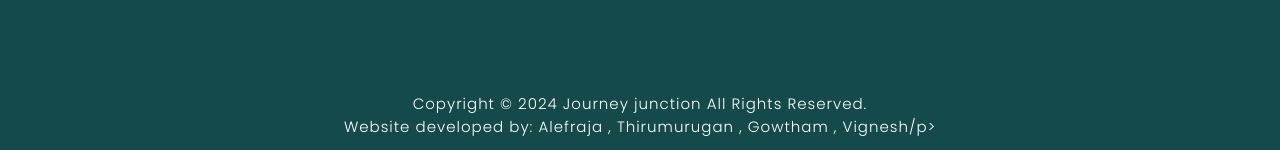
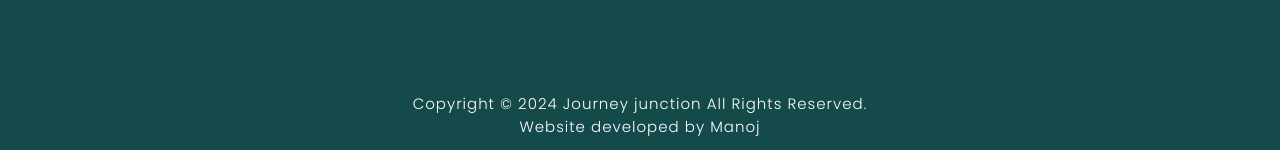
Before and after one commit to Mano2425/JJ, a plain HTML site: page register.html in a window 1280 px wide. Shown: the part 1952-2102 px from the top of the page. Drawn offline with nearby package versions, Linux system fonts and the light colour scheme.

Commit message:
register.html

```diff
--- a/register.html
+++ b/register.html
@@ -101,7 +101,7 @@
     </div>
 
     <div class="end">
-        <p>Copyright © 2024 Journey junction All Rights Reserved.<br>Website developed by: Alefraja , Thirumurugan , Gowtham , Vignesh/p>
+        <p>Copyright © 2024 Journey junction All Rights Reserved.<br>Website developed by Manoj</p>
     </div>
 </section>
 
```
